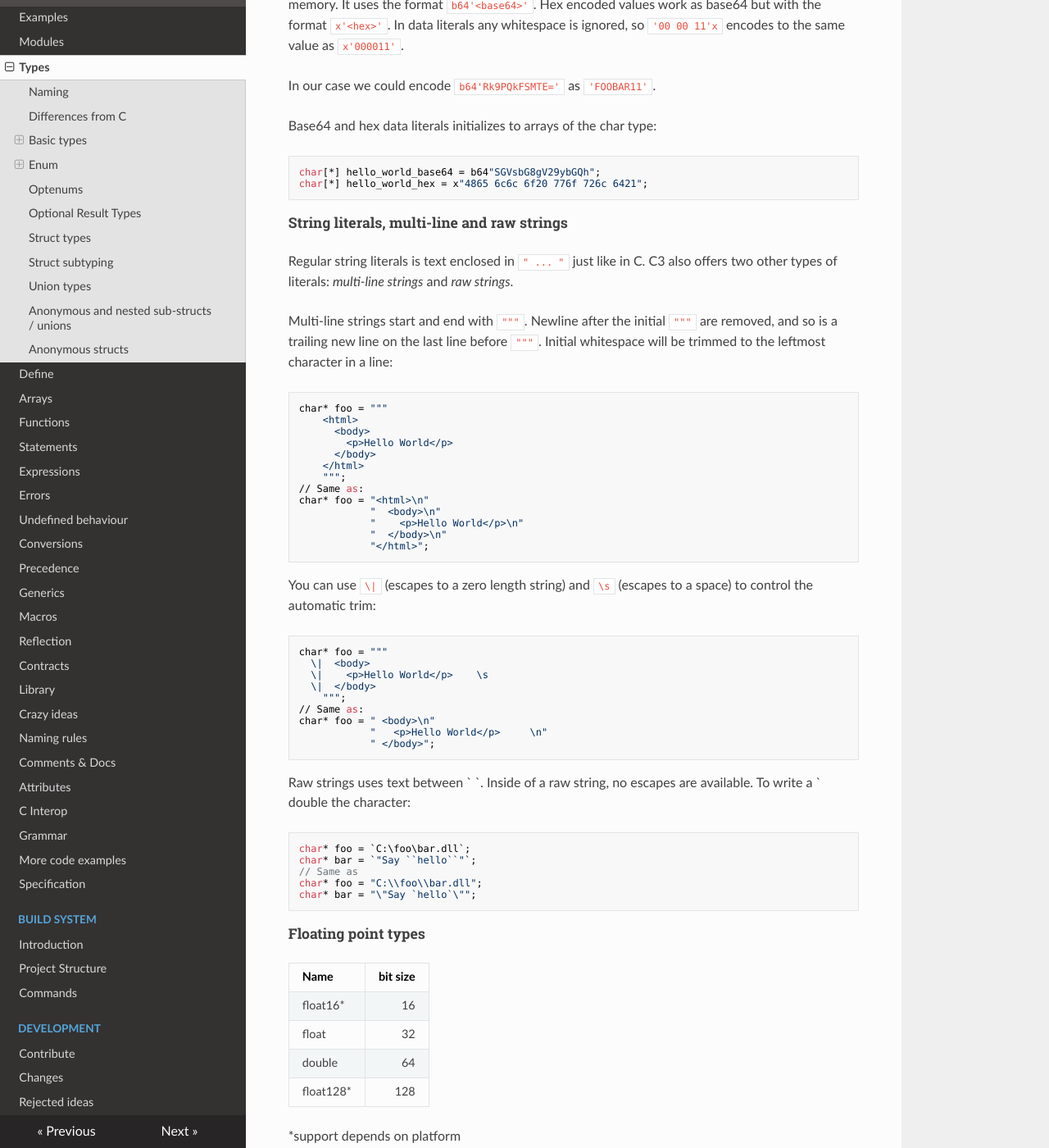
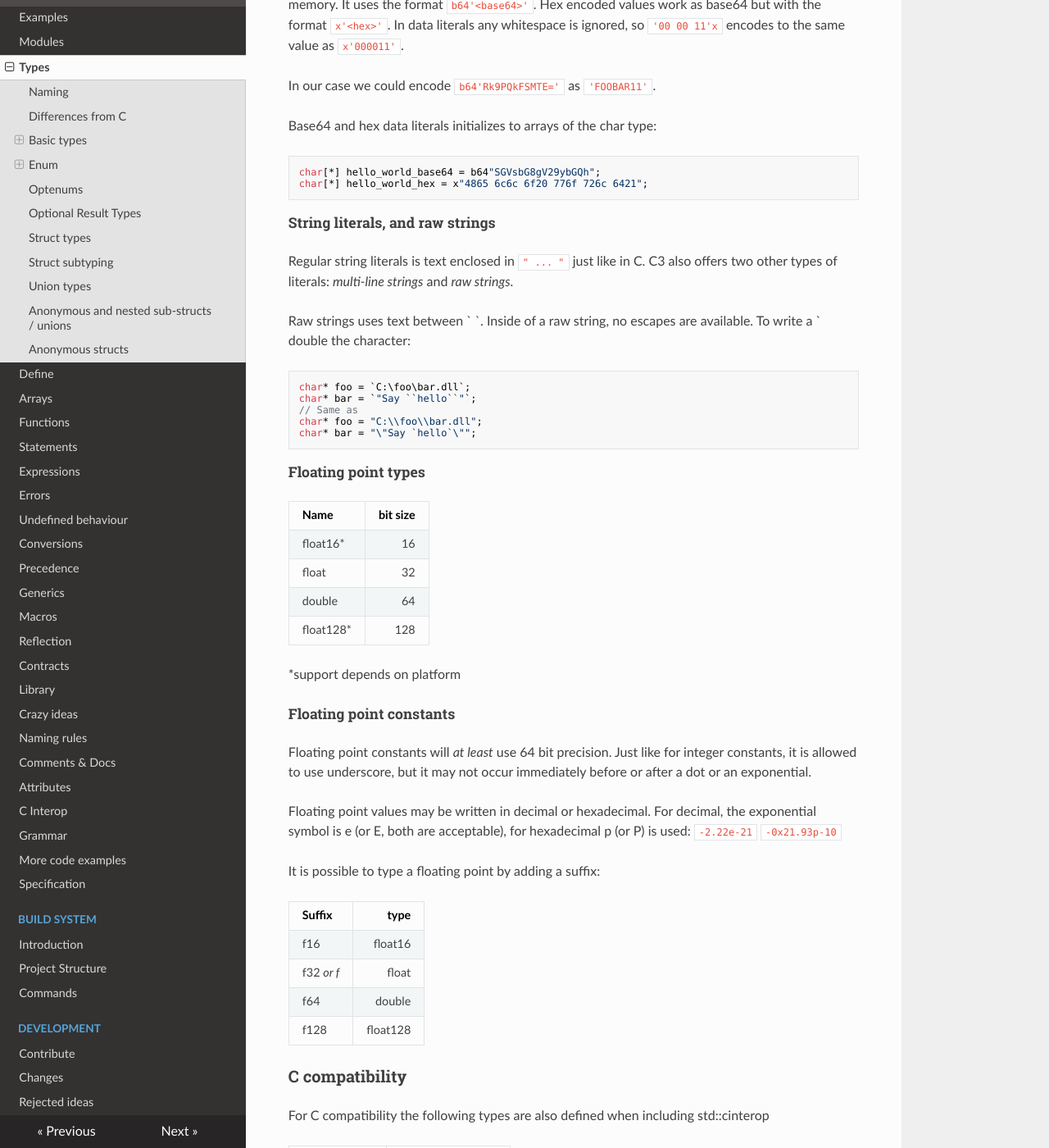
Before and after one commit to c3lang/c3docs-old, an MkDocs documentation site: the page built from docs/types.md, in a window 1280 px wide and 1400 px high, scrolled down 2358 px. Shown: the whole window at 82% size. Built offline with MkDocs 1.6.1, drawn with Linux system fonts in a browser that asks for light colours; nearby versions of some CDN libraries.

Commit message:
Remove multi line strings.

````diff
--- a/docs/types.md
+++ b/docs/types.md
@@ -86,41 +86,9 @@ char[*] hello_world_base64 = b64"SGVsbG8gV29ybGQh";
 char[*] hello_world_hex = x"4865 6c6c 6f20 776f 726c 6421";
 ```
 
-##### String literals, multi-line and raw strings
+##### String literals, and raw strings
 
 Regular string literals is text enclosed in `" ... "` just like in C. C3 also offers two other types of literals: *multi-line strings* and *raw strings*.
-
-Multi-line strings start and end with `"""`. Newline after the initial `"""` are removed, and so is a trailing new line on the last line before `"""`. Initial whitespace will be trimmed to the
-leftmost character in a line:
-
-```
-char* foo = """
-    <html>
-      <body>
-        <p>Hello World</p>
-      </body>
-    </html>
-    """;
-// Same as:
-char* foo = "<html>\n"
-            "  <body>\n"
-            "    <p>Hello World</p>\n"
-            "  </body>\n"
-            "</html>";
-```
-
-You can use `\|` (escapes to a zero length string) and `\s` (escapes to a space) to control the automatic trim:
-```
-char* foo = """
-  \|  <body>
-  \|    <p>Hello World</p>    \s
-  \|  </body>
-    """;
-// Same as:
-char* foo = " <body>\n"
-            "   <p>Hello World</p>     \n"
-            " </body>";
-```
 
 Raw strings uses text between \` \`. Inside of a raw string, no escapes are available. To write a \` double the character:
 
````
Also changed, not shown: docs/attributes.md (+5 -0 lines), docs/changes.md (+3 -0 lines), docs/index.md (+1 -1 lines).
